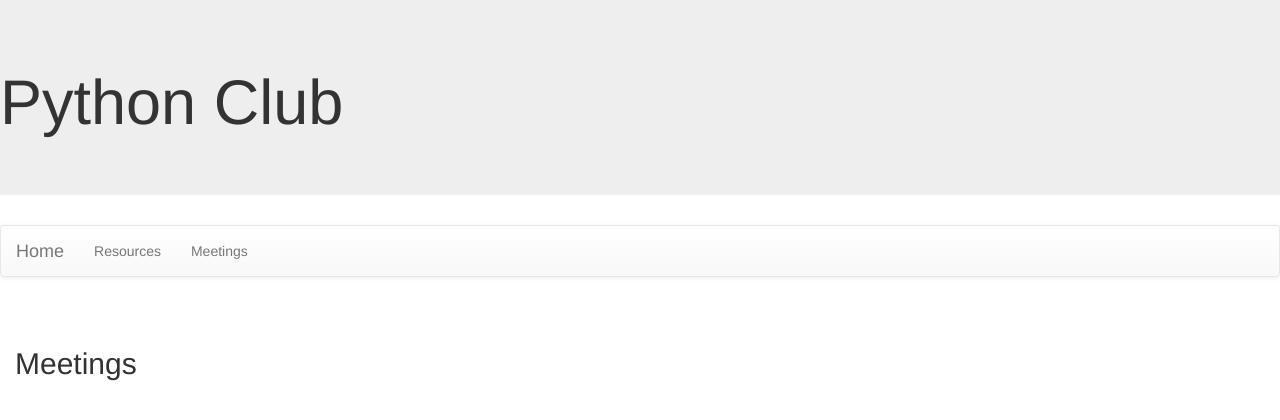
After one commit to lewzsh/PythonClub, a Django app: page /Club/meetings/ in a window 1280 px wide. The commit adds this page. Shown: the top 420 px of the page. Run offline with Django 3.2, Linux system fonts and the light colour scheme; data that the repository does not hold is empty; some libraries are stand-ins or nearby versions.

Commit message:
updates for assignment 6

```diff
--- /dev/null
+++ b/PythonClub/Club/templates/Club/meetings.html
@@ -0,0 +1,13 @@
+{% extends 'base.html' %}
+
+{% block content %}
+
+<h2>Meetings</h2>
+
+<p>
+    {% for m in meetings_list %}
+    <a href="{% url 'meetingdetails' id=m.id %}">{{ m.meetingtitle }}</a><br>
+    {% endfor %}
+</p>
+
+{% endblock %}
--- a/PythonClub/Club/templates/base.html
+++ b/PythonClub/Club/templates/base.html
@@ -20,7 +20,7 @@
                 </div>
                 <ul class="nav navbar-nav">
                     <li> <a href="{% url 'resources' %}"> Resources </a> </li>
-                    <li> <a href=""> Empty Link </a> </li>
+                    <li> <a href="{% url 'meetings' %}"> Meetings </a> </li>
                 </ul>
             </div>
         </nav>
--- a/PythonClub/Club/urls.py
+++ b/PythonClub/Club/urls.py
@@ -3,5 +3,7 @@ from . import views
 
 urlpatterns = [
     path('', views.index, name='index'),
-    path('resources/', views.resources, name='resources')
+    path('resources/', views.resources, name='resources'),
+    path('meetings/', views.meetings, name='meetings'),
+    path('meetingdetails/<int:id>', views.meetingdetails, name='meetingdetails')
 ]
--- a/PythonClub/Club/views.py
+++ b/PythonClub/Club/views.py
@@ -1,4 +1,4 @@
-from django.shortcuts import render
+from django.shortcuts import render, get_object_or_404
 from .models import Meeting, MeetingMinutes, Resource, Event
 
 # Create your views here.
@@ -8,3 +8,11 @@ def index(request):
 def resources(request):
     resource_list = Resource.objects.all()
     return render(request, 'Club/resources.html', {'resource_list': resource_list})
+
+def meetings(request):
+    meetings_list = Meeting.objects.all()
+    return render(request, 'Club/meetings.html', {'meetings_list': meetings_list})
+
+def meetingdetails(request, id):
+    meetinginfo = get_object_or_404(Meeting, pk=id)
+    return render(request, 'Club/meetingdetails.html', {'meetinginfo': meetinginfo})
```
Also changed, not shown: PythonClub/Club/templates/Club/meetingdetails.html (added, +14 -0 lines).
